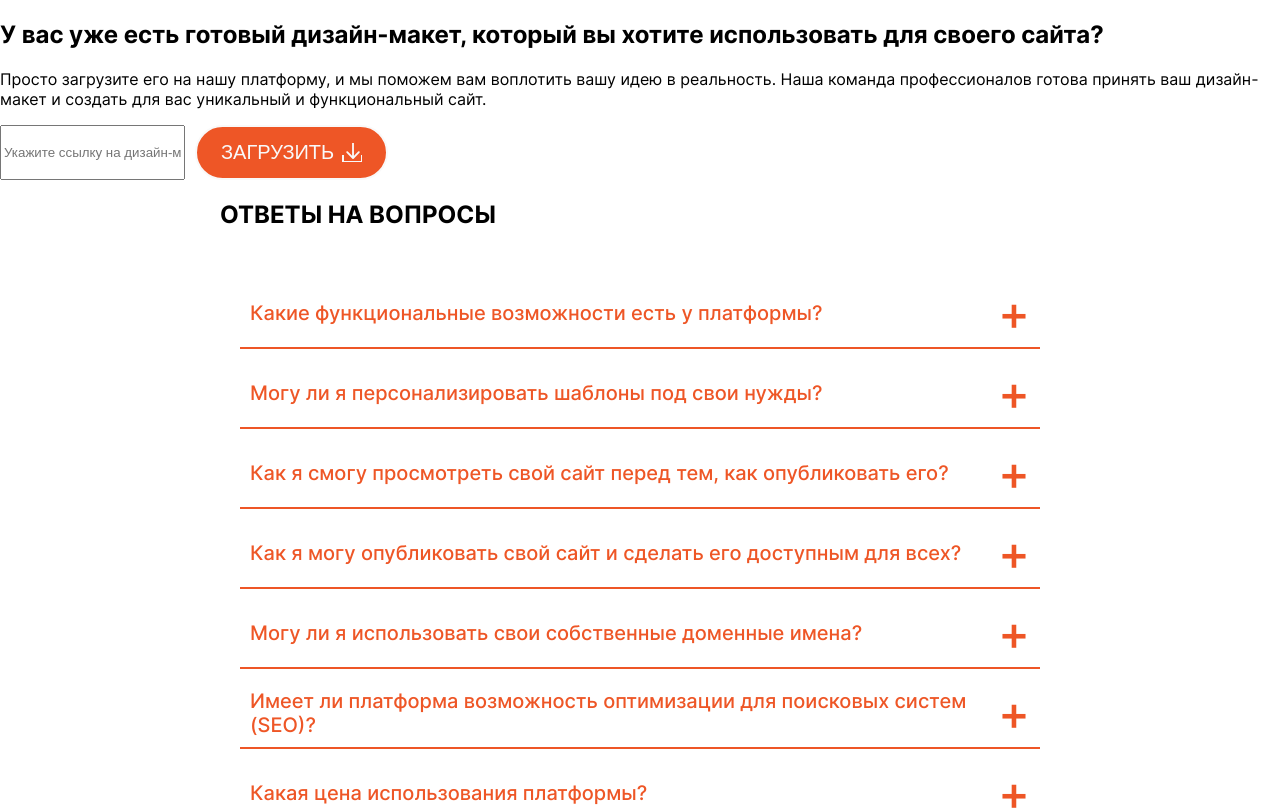
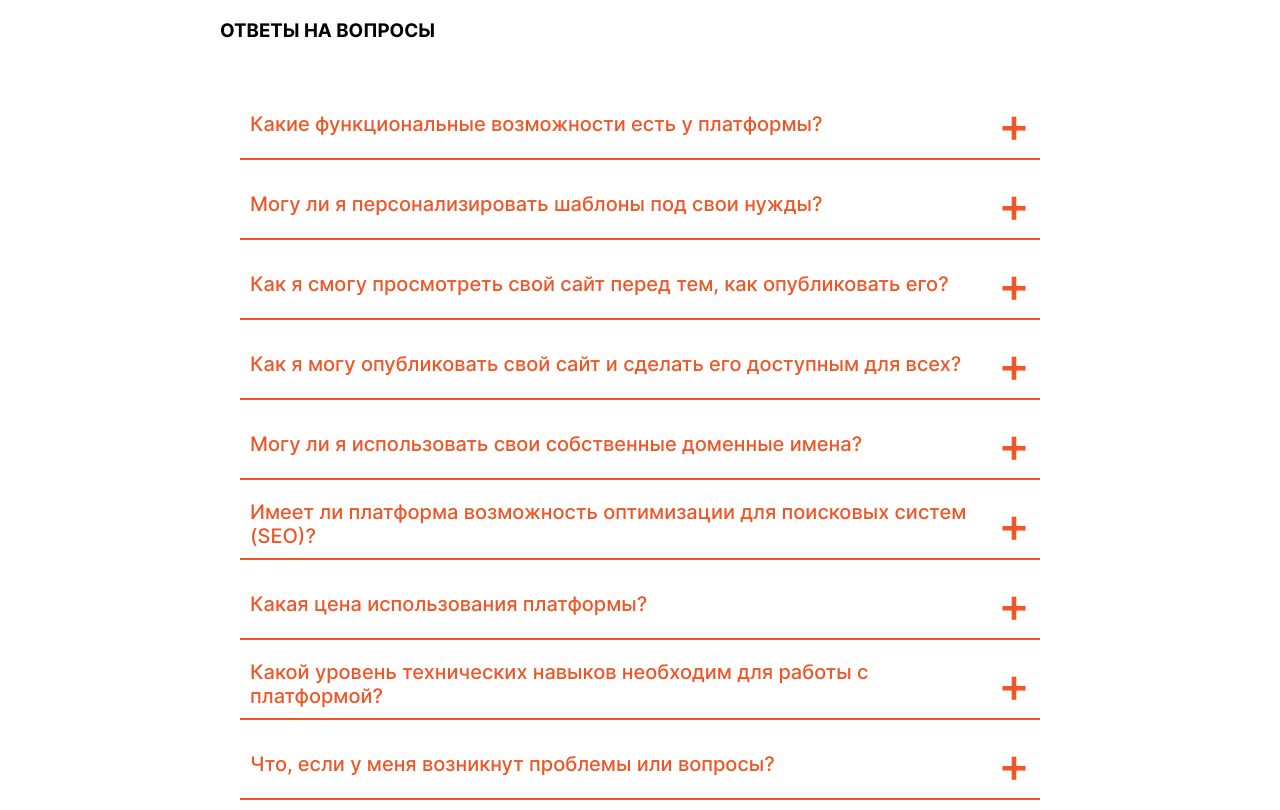
Before and after one commit to WadimSh/werstack, a React (Create React App) app: page / in a window 1280 px wide. Shown: the top 810 px of the page. Built offline with nearby package versions, Linux system fonts and the light colour scheme.

Commit message:
feat: сделан элемент title

```diff
--- a/src/App.jsx
+++ b/src/App.jsx
@@ -1,7 +1,7 @@
 import { useState } from 'react';
 import { config, ConfigContext } from './contexts/contexts';
 
-import LetStart from './components/let-start/let-start';
+//import LetStart from './components/let-start/let-start';
 import FAQ from './components/faq/faq';
 
 import './App.css';
@@ -12,7 +12,6 @@ function App() {
   return (
     <div className="app">
       <ConfigContext.Provider value={config[lang]}>
-        <LetStart />
         <FAQ />
       </ConfigContext.Provider>
     </div>
--- a/src/components/faq/faq.jsx
+++ b/src/components/faq/faq.jsx
@@ -1,5 +1,7 @@
 import { useContext } from 'react';
 import { ConfigContext } from '../../contexts/contexts';
+
+import Title from '../../ui/title/title';
 import Accordion from '../../ui/accordion/accordion';
 
 const FAQ = () => {
@@ -8,10 +10,10 @@ const FAQ = () => {
 
  return (
    <section>
-     <h2>{title}</h2>
-       <Accordion
-         faqs={list}
-       />
+      <Title level={3}>ОТВЕТЫ НА ВОПРОСЫ</Title>
+      <Accordion
+        faqs={list}
+      />
    </section>
  );
 };
--- a/src/ui/title/title.jsx
+++ b/src/ui/title/title.jsx
@@ -0,0 +1,9 @@
+import React from "react";
+
+const Title = ({ level, children }) => {
+  const Tag = `h${level}`;
+
+  return <Tag>{children}</Tag>;
+}
+
+export default Title;
```
